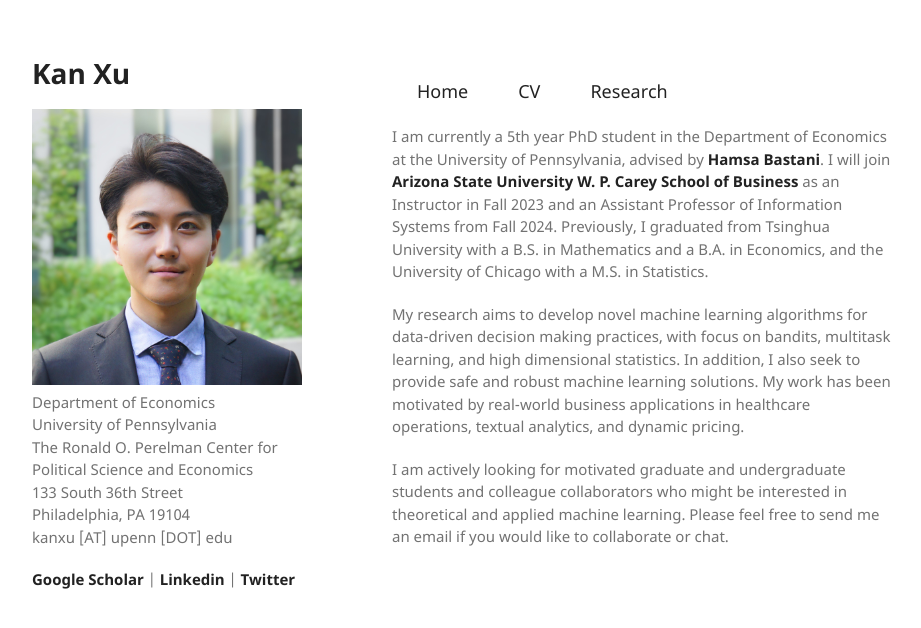
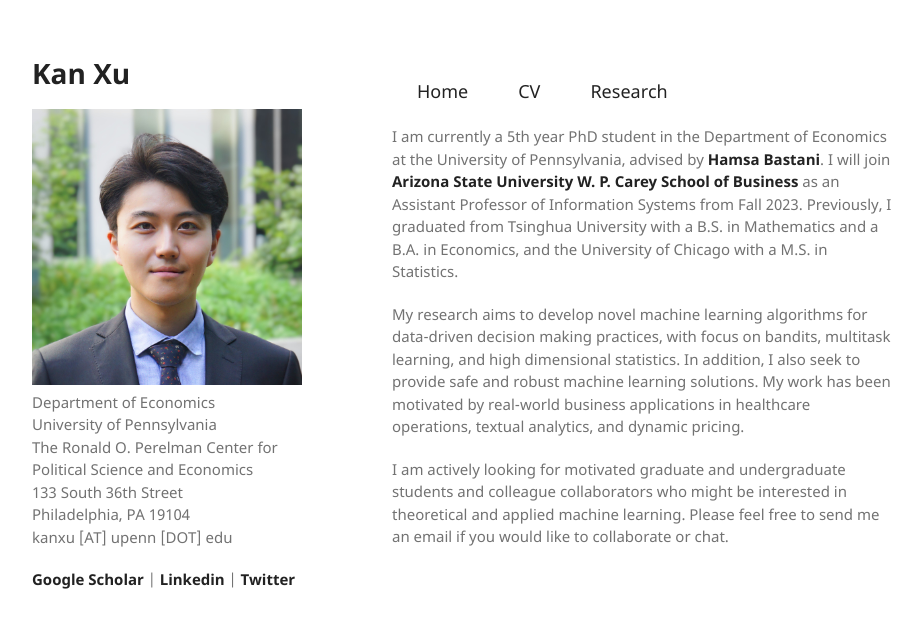
Before and after one commit to kanxu526/kanxu526.github.io, a Jekyll site: the page built from index.md, in a window 1280 px wide. Shown: the top 628 px of the page, without its empty margins (178-1099 px from the left). Built offline with Jekyll 4.4.1, drawn with Linux system fonts in a browser that asks for light colours.

Commit message:
Update profile

```diff
--- a/index.md
+++ b/index.md
@@ -8,7 +8,7 @@ layout: default
 <li><a href="./research.html">Research</a></li>
 </ul>
 
-<p>I am currently a 5th year PhD student in the Department of Economics at the University of Pennsylvania, advised by <a href="https://hamsabastani.github.io"> Hamsa Bastani</a>. I will join <a href="https://wpcarey.asu.edu/">Arizona State University W. P. Carey School of Business</a> as an Instructor in Fall 2023 and an Assistant Professor of Information Systems from Fall 2024.  Previously, I graduated from Tsinghua University with a B.S. in Mathematics and a B.A. in Economics, and the University of Chicago with a M.S. in Statistics. </p>
+<p>I am currently a 5th year PhD student in the Department of Economics at the University of Pennsylvania, advised by <a href="https://hamsabastani.github.io"> Hamsa Bastani</a>. I will join <a href="https://wpcarey.asu.edu/">Arizona State University W. P. Carey School of Business</a> as an Assistant Professor of Information Systems from Fall 2023.  Previously, I graduated from Tsinghua University with a B.S. in Mathematics and a B.A. in Economics, and the University of Chicago with a M.S. in Statistics. </p>
 
 <p>My research aims to develop novel machine learning algorithms for data-driven decision making practices, with focus on bandits, multitask learning, and high dimensional statistics. In addition, I also seek to provide safe and robust machine learning solutions. My work has been motivated by real-world business applications in healthcare operations, textual analytics, and dynamic pricing. </p>
 
```
Also changed, not shown: 1 other file.
